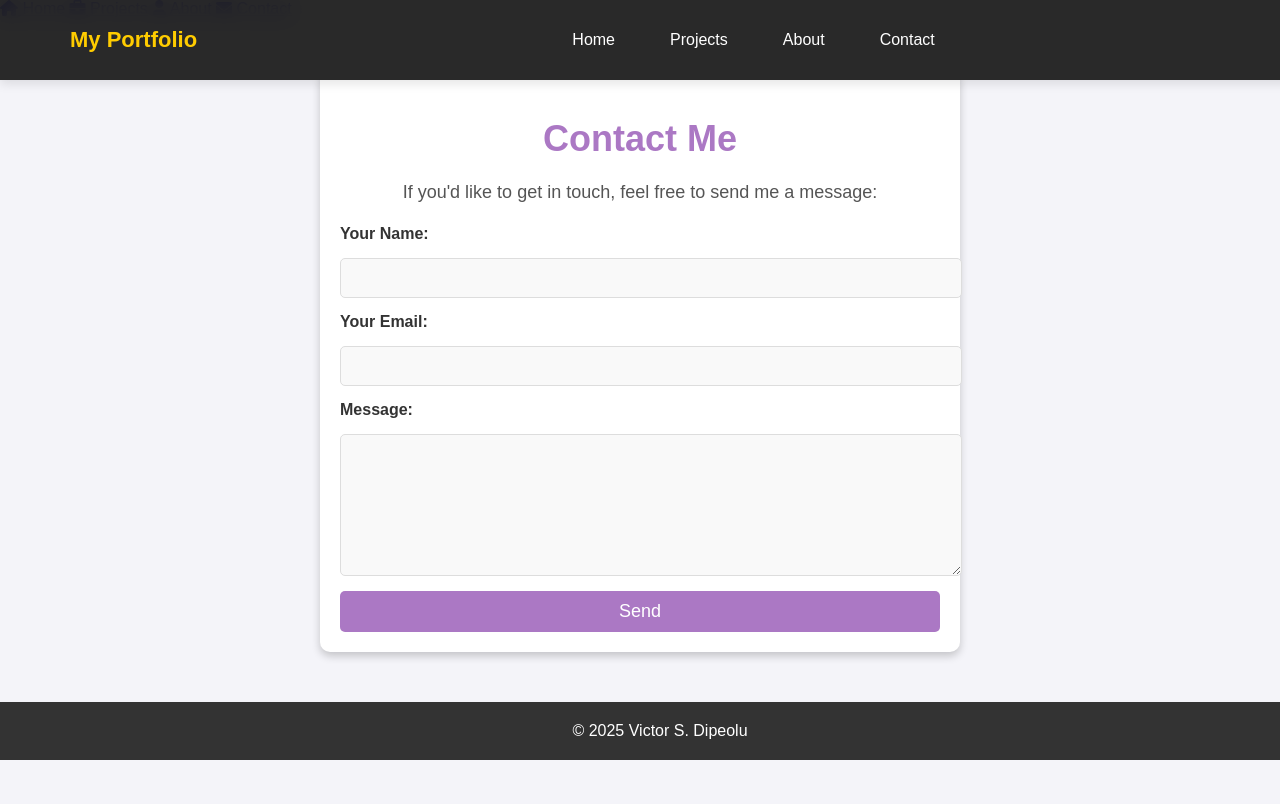
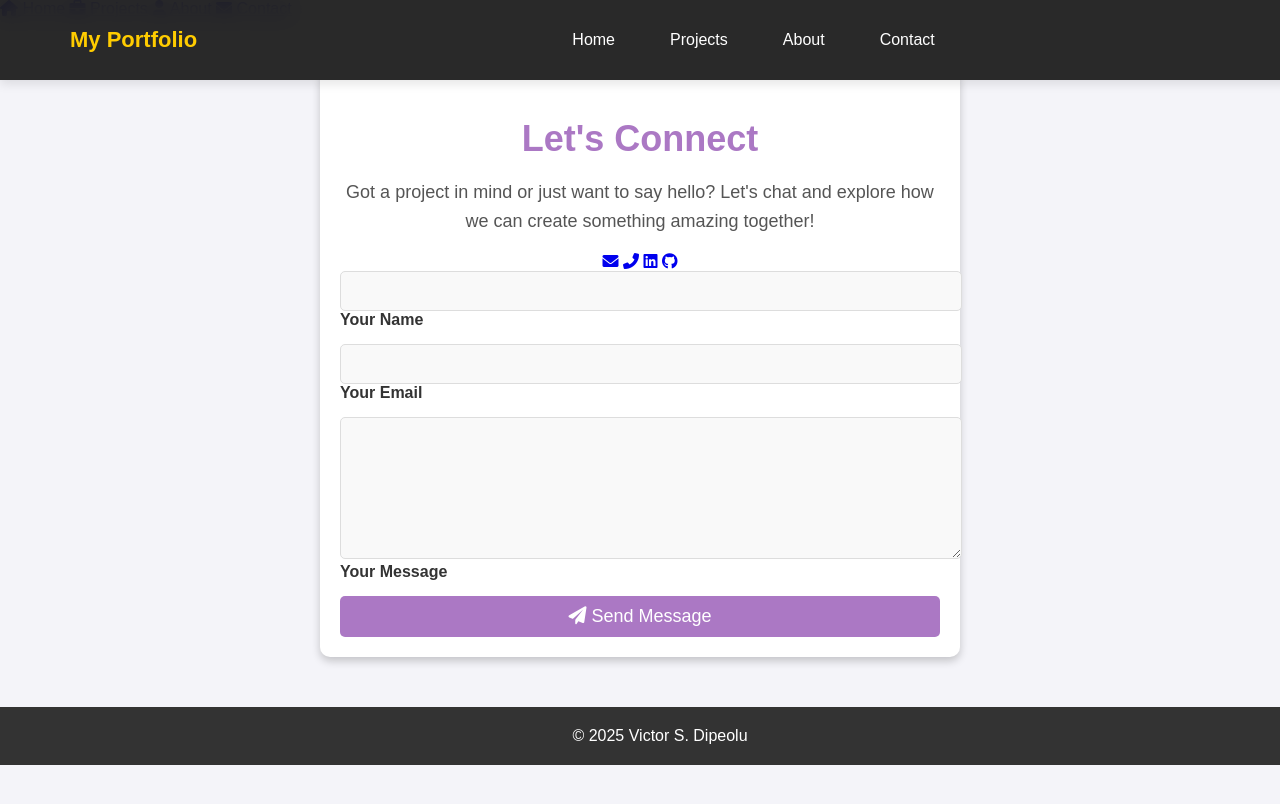
Before and after one commit to Vicmandip1/Portfolio, a Jekyll site: the page contact.html, which Jekyll copies as it is, in a window 1280 px wide. Shown: the top 804 px of the page. Built offline with Jekyll 4.4.1, drawn with Linux system fonts in a browser that asks for light colours.

Commit message:
Update contact.html

```diff
--- a/contact.html
+++ b/contact.html
@@ -1,23 +1,11 @@
 <!DOCTYPE html>
 <html lang="en">
 <head>
-  <!-- Google tag (gtag.js) -->
-<script async src="https://www.googletagmanager.com/gtag/js?id=G-F1G6ZW9B3E"></script>
-<script>
-  window.dataLayer = window.dataLayer || [];
-  function gtag(){dataLayer.push(arguments);}
-  gtag('js', new Date());
-
-  gtag('config', 'G-F1G6ZW9B3E');
-</script>
     <meta charset="UTF-8">
     <meta name="viewport" content="width=device-width, initial-scale=1.0">
     <title>Contact Me</title>
     <link rel="stylesheet" href="assets/styles/contact.css">
-  <!-- ✅ Mobile-Specific CSS -->
     <link rel="stylesheet" href="assets/styles/index-mobile.css" media="screen and (max-width: 768px)">
-
-      <!-- Linking Font Awesome for Icons -->
     <link rel="stylesheet" href="https://cdnjs.cloudflare.com/ajax/libs/font-awesome/6.0.0-beta3/css/all.min.css">
 </head>
 <body>
@@ -33,49 +21,62 @@
     <!-- Navigation Bar -->
     <nav class="navbar">
         <div class="nav-container">
-        <!-- Logo -->
             <a href="index.html" class="nav-logo">My Portfolio</a>
-
-        <!-- Navigation Links -->
             <ul class="nav-menu">
                 <li class="nav-item"><a href="index.html" class="nav-link">Home</a></li>
                 <li class="nav-item"><a href="projects.html" class="nav-link">Projects</a></li>
                 <li class="nav-item"><a href="about.html" class="nav-link">About</a></li>
                 <li class="nav-item"><a href="contact.html" class="nav-link">Contact</a></li>
             </ul>
-
-        <!-- Hamburger Icon (For Mobile) -->
             <div class="hamburger" onclick="toggleMenu()">
-            <span></span>
-            <span></span>
-            <span></span>
+                <span></span><span></span><span></span>
             </div>
         </div>
     </nav>
 
-  <section>
-    <h1>Contact Me</h1>
-    <p>If you'd like to get in touch, feel free to send me a message:</p>
-    <form action="submit_form" method="POST">
-      <label for="name">Your Name:</label>
+    <!-- Contact Section -->
+    <section class="contact">
+        <div class="contact-container">
+            <h1>Let's Connect</h1>
+            <p>Got a project in mind or just want to say hello? Let's chat and explore how we can create something amazing together!</p>
+
+            <div class="contact-icons">
+                <a href="mailto:dipeoluvictors@gmail.com" target="_blank"><i class="fas fa-envelope"></i></a>
+                <a href="tel:+16476681292"><i class="fas fa-phone-alt"></i></a>
+                <a href="https://linkedin.com/in/victor-dipeolu-685893267" target="_blank"><i class="fab fa-linkedin"></i></a>
+                <a href="https://github.com/Vicmandip1" target="_blank"><i class="fab fa-github"></i></a>
+            </div>
+
+            <form action="submit_form" method="POST" class="contact-form">
+                <div class="input-group">
                     <input type="text" id="name" name="name" required>
+                    <label for="name">Your Name</label>
+                </div>
 
-      <label for="email">Your Email:</label>
+                <div class="input-group">
                     <input type="email" id="email" name="email" required>
+                    <label for="email">Your Email</label>
+                </div>
 
-      <label for="message">Message:</label>
+                <div class="input-group">
                     <textarea id="message" name="message" required></textarea>
+                    <label for="message">Your Message</label>
+                </div>
 
-      <button type="submit">Send</button>
+                <button type="submit" class="send-btn">
+                    <i class="fas fa-paper-plane"></i> Send Message
+                </button>
             </form>
+        </div>
     </section>
 
+    <!-- Footer -->
     <footer>
         <p>&copy; 2025 Victor S. Dipeolu</p>
     </footer>
-<script src="assets/script.js" defer></script>  <!-- Project smooth scrolling -->
-<script src="assets/nav.js" defer></script>  <!-- Navigation functionality -->
 
+    <script src="assets/script.js" defer></script>
+    <script src="assets/nav.js" defer></script>
 
 </body>
 </html>
```
Lines whose indentation alone changed are shown as unchanged.
